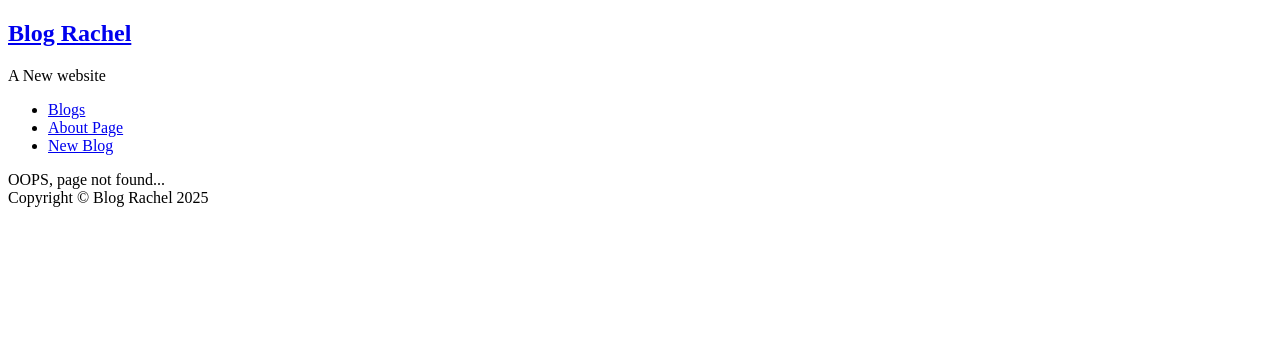
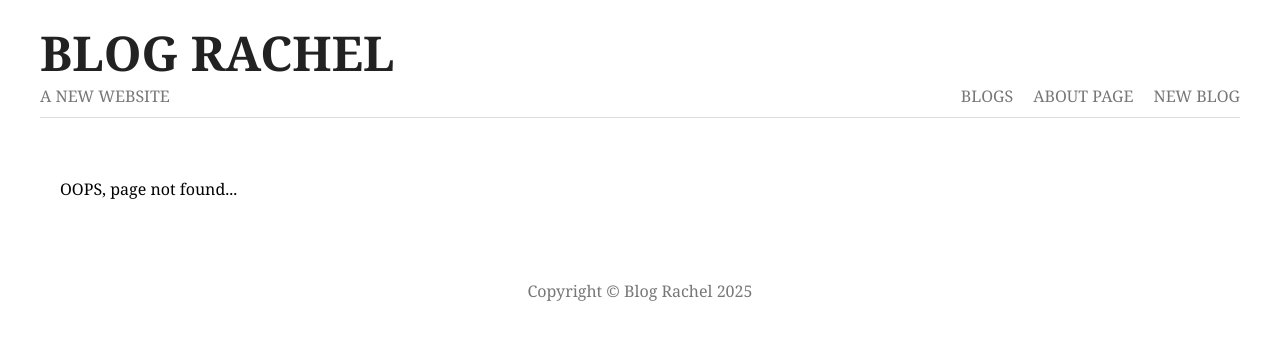
Before and after one commit to Rachel-lcy/Node-learning, a Node project: template views/404.ejs in a window 1280 px wide. Shown: the top 340 px of the page. Run offline with Node 20 templates, Linux system fonts and the light colour scheme; the template is opened without the code that fills it, so the values that code supplies are empty.

Commit message:
View Engin template with EJS done!

```diff
--- a/views/404.ejs
+++ b/views/404.ejs
@@ -1,6 +1,6 @@
 <!DOCTYPE html>
 <html lang="en">
-  <%- include('./partials/header.ejs')  %>
+  <%- include('./partials/head.ejs')  %>
 <body>
 
   <%- include('./partials/nav.ejs')  %>
--- a/views/about.ejs
+++ b/views/about.ejs
@@ -1,6 +1,6 @@
 <!DOCTYPE html>
 <html lang="en">
-  <%- include('./partials/header.ejs')  %>
+  <%- include('./partials/head.ejs')  %>
 <body>
 
   <%- include('./partials/nav.ejs')  %>
--- a/views/create.ejs
+++ b/views/create.ejs
@@ -1,6 +1,6 @@
 <!DOCTYPE html>
 <html lang="en">
-  <%- include('./partials/header.ejs')  %>
+  <%- include('./partials/head.ejs')  %>
 <body>
 
   <%- include('./partials/nav.ejs')  %>
--- a/views/index.ejs
+++ b/views/index.ejs
@@ -1,6 +1,6 @@
 <!DOCTYPE html>
 <html lang="en">
-  <%- include('./partials/header.ejs')  %>
+  <%- include('./partials/head.ejs')  %>
 <body>
 
   <%- include('./partials/nav.ejs')  %>
--- /dev/null
+++ b/views/partials/head.ejs
@@ -0,0 +1,95 @@
+<head>
+  <meta charset="UTF-8">
+  <meta name="viewport" content="width=device-width, initial-scale=1.0">
+  <title>Node.js from scratch | <%= title %> </title>
+  <style>
+     @import url('https://fonts.googleapis.com/css2?family=Noto+Serif:wght@400;700&display=swap');
+    body{
+      max-width: 1200px;
+      margin: 20px auto;
+      padding: 0 20px;
+      font-family: 'Noto Serif', serif;
+      max-width: 1200px;
+    }
+    p, h1, h2, h3, a, ul{
+      margin: 0;
+      padding: 0;
+      text-decoration: none;
+      color: #222;
+    }
+
+    /* nav & footer styles */
+    nav{
+      display: flex;
+      justify-content: space-between;
+      margin-bottom: 60px;
+      padding-bottom: 10px;
+      border-bottom: 1px solid #ddd;
+      text-transform: uppercase;
+    }
+    nav ul{
+      display: flex;
+      justify-content: space-between;
+      align-items: flex-end;
+    }
+    nav li{
+      list-style-type: none;
+      margin-left: 20px;
+    }
+    nav h1{
+      font-size: 3em;
+    }
+    nav p, nav a{
+      color: #777;
+      font-weight: 300;
+    }
+    footer{
+      color: #777;
+      text-align: center;
+      margin: 80px auto 20px;
+    }
+    h2{
+      margin-bottom: 40px;
+    }
+    h3{
+      text-transform: capitalize;
+      margin-bottom: 8px;
+    }
+    .content{
+      margin-left: 20px;
+    }
+
+    /* index styles */
+
+    /* details styles */
+
+    /* create styles */
+    .create-blog form{
+      max-width: 400px;
+      margin: 0 auto;
+    }
+    .create-blog input,
+    .create-blog textarea{
+      display: block;
+      width: 100%;
+      margin: 10px 0;
+      padding: 8px;
+    }
+    .create-blog label{
+      display: block;
+      margin-top: 24px;
+    }
+    textarea{
+      height: 120px;
+    }
+    .create-blog button{
+      margin-top: 20px;
+      background: crimson;
+      color: white;
+      padding: 6px;
+      border: 0;
+      font-size: 1.2em;
+      cursor: pointer;
+    }
+  </style>
+</head>
--- a/views/partials/header.ejs
+++ /dev/null
@@ -1,5 +0,0 @@
-<head>
-  <meta charset="UTF-8">
-  <meta name="viewport" content="width=device-width, initial-scale=1.0">
-  <title>Node.js from scratch | <%= title %> </title>
-</head>
```
